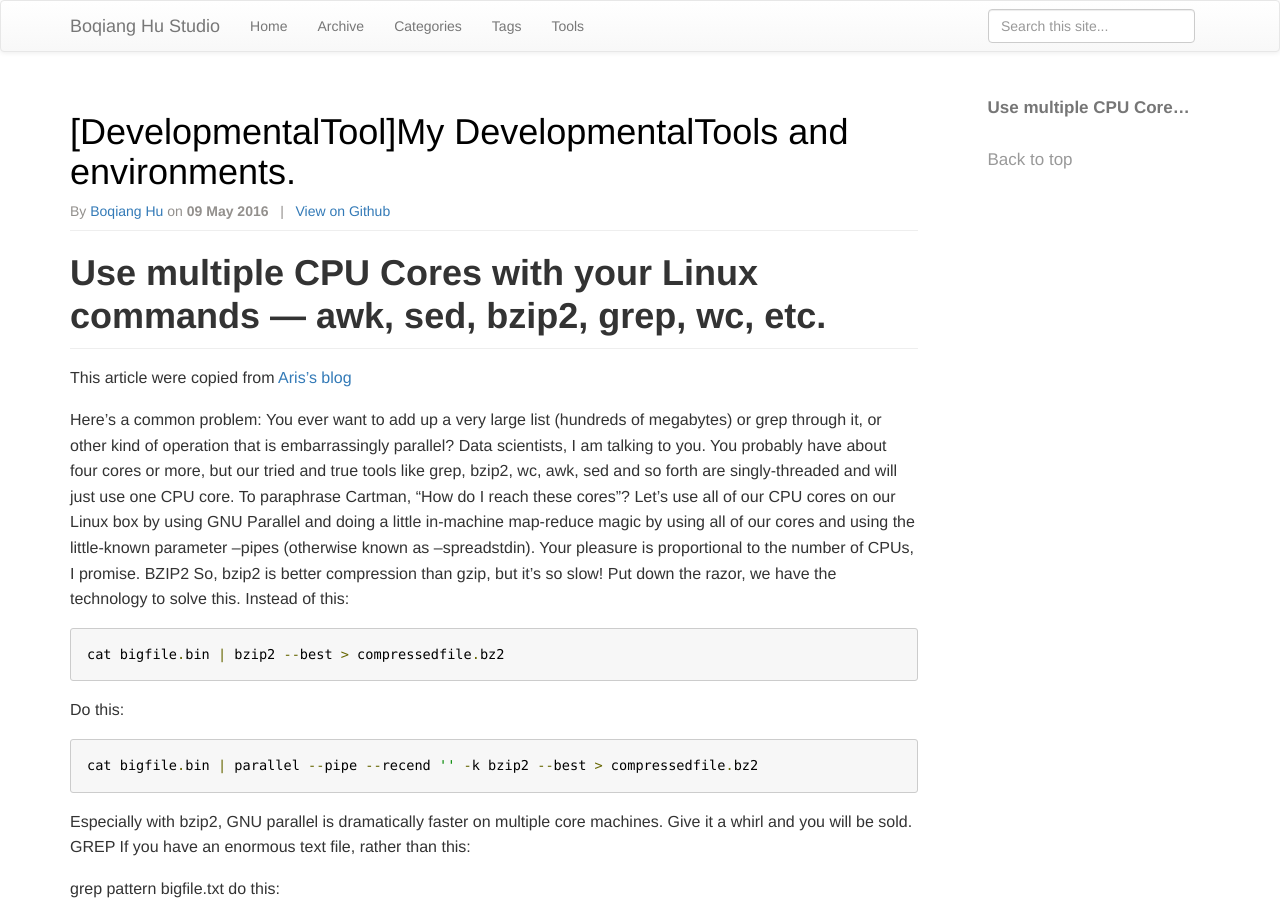
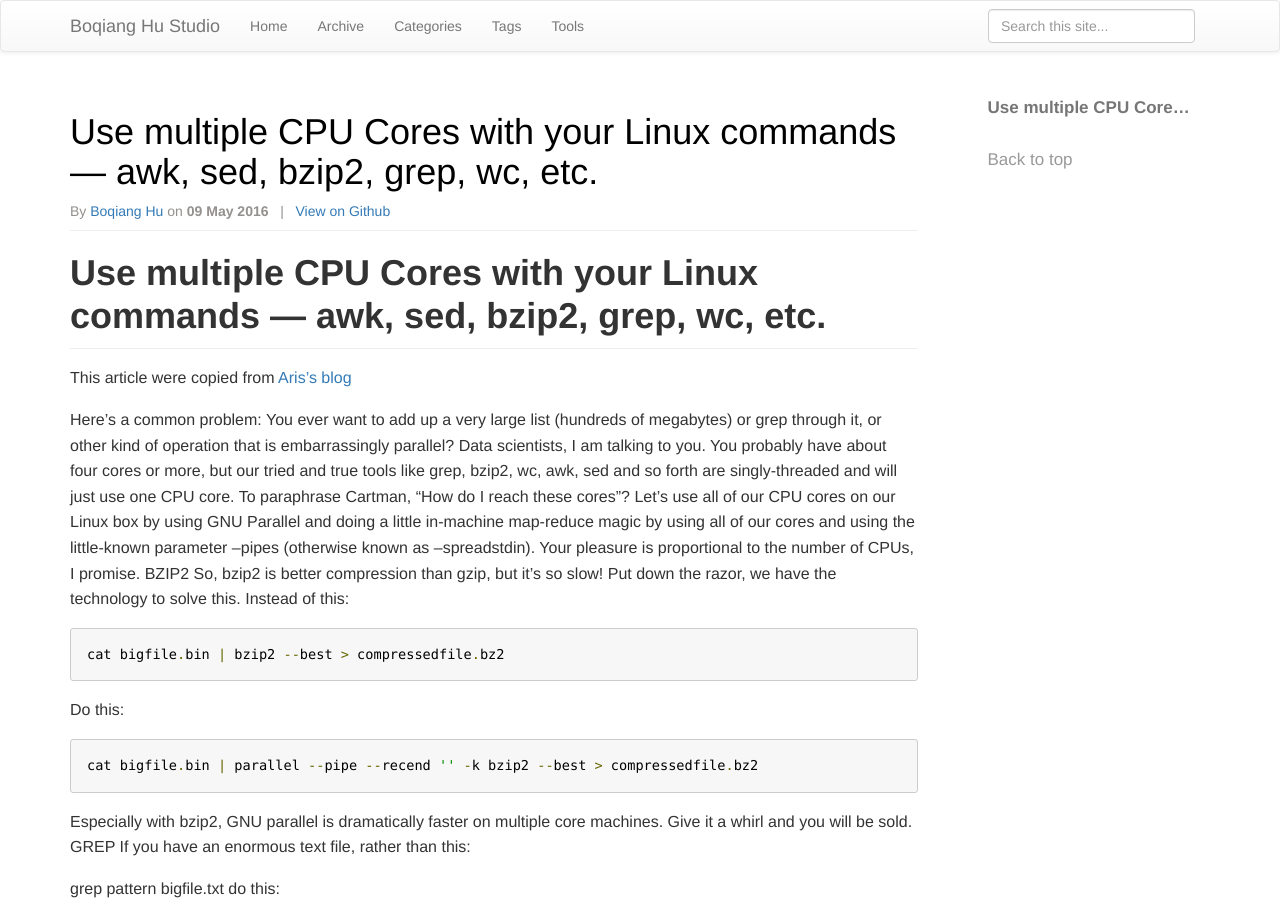
Before and after one commit to huboqiang/huboqiang.github.io, a Jekyll site: the page built from _posts/tools/2016-05-09-multiCore.md, in a window 1280 px wide and 900 px high. Built offline with Jekyll 4.4.1, drawn with Linux system fonts in a browser that asks for light colours; comment, search, counter and statistics services are not loaded; some of the changed text lies outside the part shown.

Commit message:
20160509 multi-core CPU

```diff
--- a/_posts/tools/2016-05-09-multiCore.md
+++ b/_posts/tools/2016-05-09-multiCore.md
@@ -1,5 +1,5 @@
 ---
-title: "[DevelopmentalTool]My DevelopmentalTools and environments."
+title: "Use multiple CPU Cores with your Linux commands — awk, sed, bzip2, grep, wc, etc."
 tagline: ""
 last_updated: 2016-05-09
 category: tools
```
